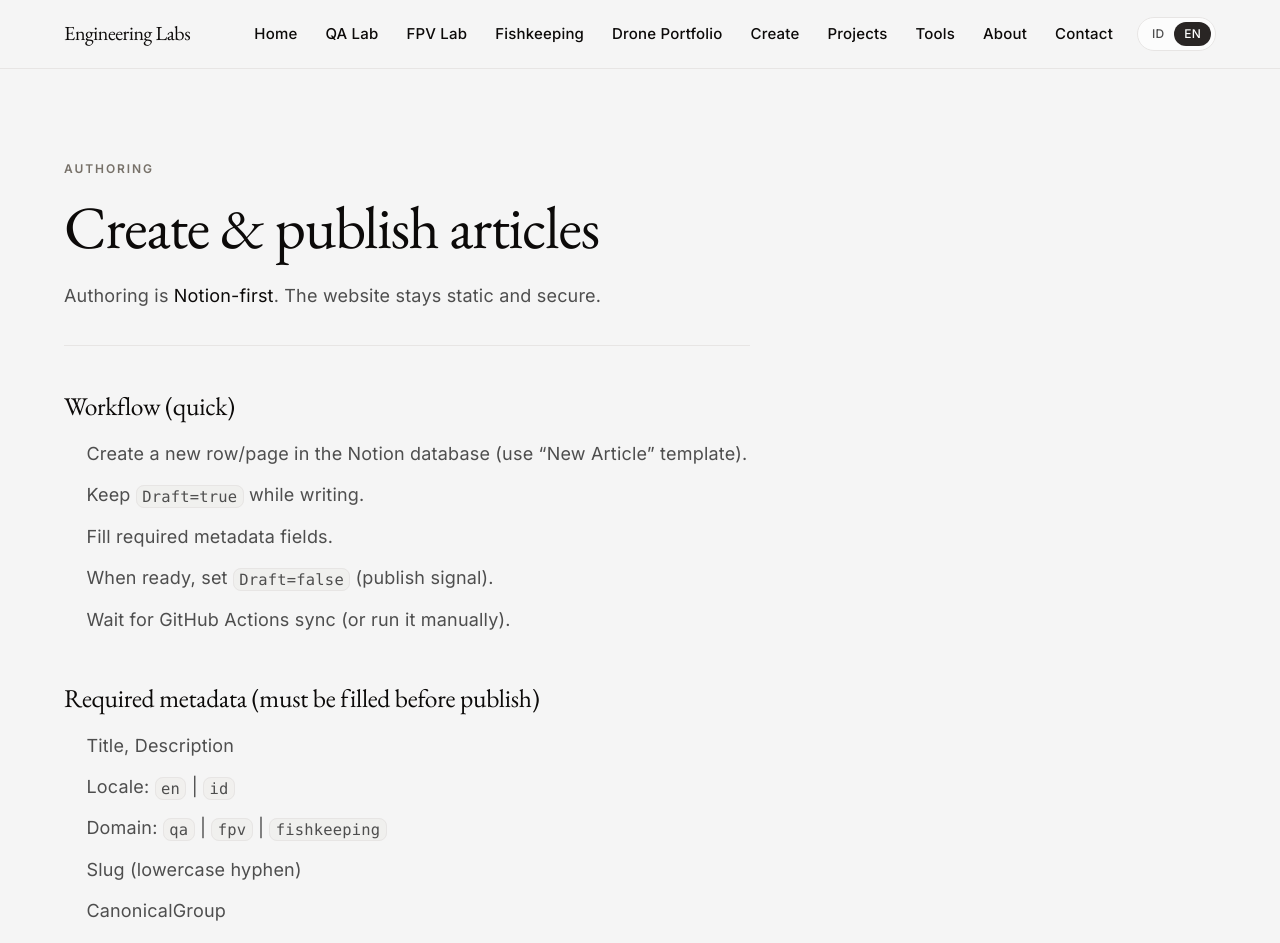
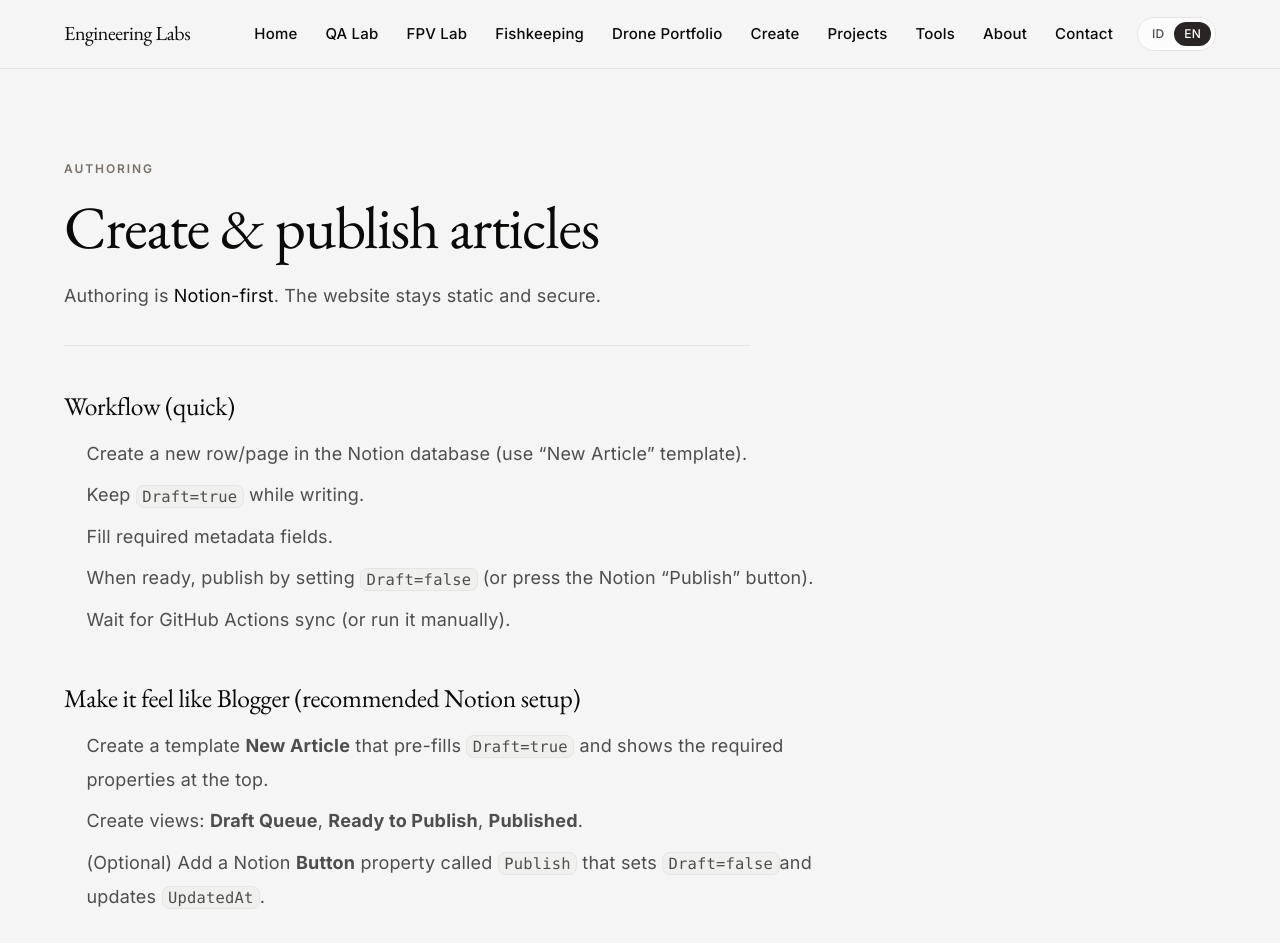
Before and after one commit to randykaskuser/ranmaul-engineering-labs, a Next.js app: page /create in a window 1280 px wide. Shown: the top 943 px of the page. Built offline with nearby package versions, Linux system fonts and the light colour scheme.

Commit message:
Docs: Notion publish button + authoring UX notes

```diff
--- a/app/(static)/create/page.tsx
+++ b/app/(static)/create/page.tsx
@@ -16,9 +16,24 @@ export default function CreateGuidePage() {
             <li>Create a new row/page in the Notion database (use “New Article” template).</li>
             <li>Keep <code>Draft=true</code> while writing.</li>
             <li>Fill required metadata fields.</li>
-            <li>When ready, set <code>Draft=false</code> (publish signal).</li>
+            <li>When ready, publish by setting <code>Draft=false</code> (or press the Notion “Publish” button).</li>
             <li>Wait for GitHub Actions sync (or run it manually).</li>
           </ol>
+
+          <h2>Make it feel like Blogger (recommended Notion setup)</h2>
+          <ul>
+            <li>
+              Create a template <strong>New Article</strong> that pre-fills <code>Draft=true</code> and shows the required
+              properties at the top.
+            </li>
+            <li>
+              Create views: <strong>Draft Queue</strong>, <strong>Ready to Publish</strong>, <strong>Published</strong>.
+            </li>
+            <li>
+              (Optional) Add a Notion <strong>Button</strong> property called <code>Publish</code> that sets <code>Draft=false</code>
+              and updates <code>UpdatedAt</code>.
+            </li>
+          </ul>
 
           <h2>Required metadata (must be filled before publish)</h2>
           <ul>
```
Also changed, not shown: 1 other file (tests, documents, lock files or other folders).
